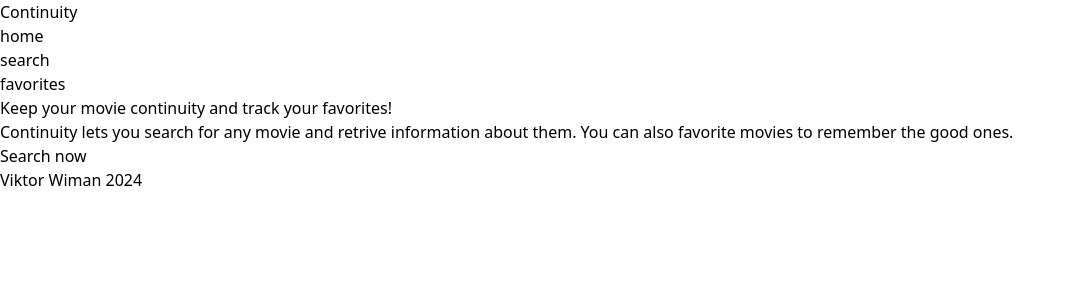
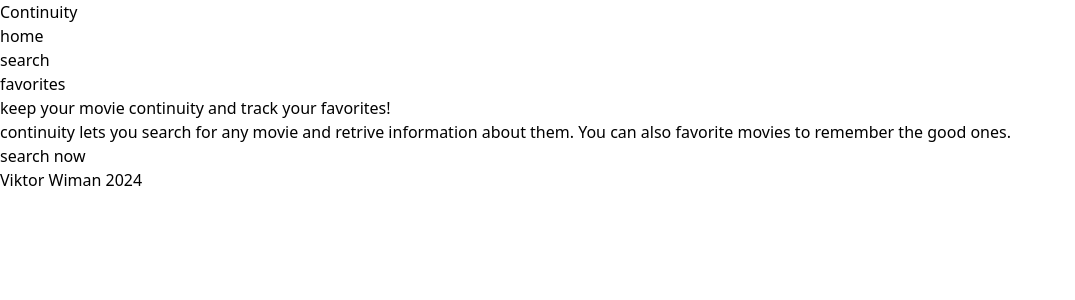
Before and after one commit to VWiman/continuity, a React (Vite) app: page / in a window 1280 px wide. Shown: the top 300 px of the page, without its empty margins (0-1075 px from the left). Built offline with nearby package versions, Linux system fonts and the light colour scheme; no server answers.

Commit message:
minor change

```diff
--- a/src/components/SearchBar.jsx
+++ b/src/components/SearchBar.jsx
@@ -21,7 +21,7 @@ const SearchBar = () => {
 				value={searchText}
 				onChange={(e) => setSearchText(e.target.value)}
 				placeholder="Search for a movie..."></input>
-			<button type="submit">Search</button>
+			<button type="submit">search</button>
 		</form>
 	);
 };
--- a/src/pages/HomePage.jsx
+++ b/src/pages/HomePage.jsx
@@ -10,9 +10,9 @@ export default function HomePage() {
 
 	return (
 			<div>
-				<h2>Keep your movie continuity and track your favorites!</h2>
-				<p>Continuity lets you search for any movie and retrive information about them. You can also favorite movies to remember the good ones.</p>
-				<button onClick={() => handleButtonClick()}>Search now</button>
+				<h2>keep your movie continuity and track your favorites!</h2>
+				<p>continuity lets you search for any movie and retrive information about them. You can also favorite movies to remember the good ones.</p>
+				<button onClick={() => handleButtonClick()}>search now</button>
 			</div>
 	);
 }
--- a/src/pages/SearchPage.jsx
+++ b/src/pages/SearchPage.jsx
@@ -7,9 +7,10 @@ export default function SearchPage() {
     const movies = useSelector((state) => state.movies.movies);
 
 	return (
-		<>
+        <div>
+            <h2>search for any movie or show</h2>
             <SearchBar />
 			<MovieList movies={movies} error={error} />
-		</>
+		</div>
 	);
 }
```
